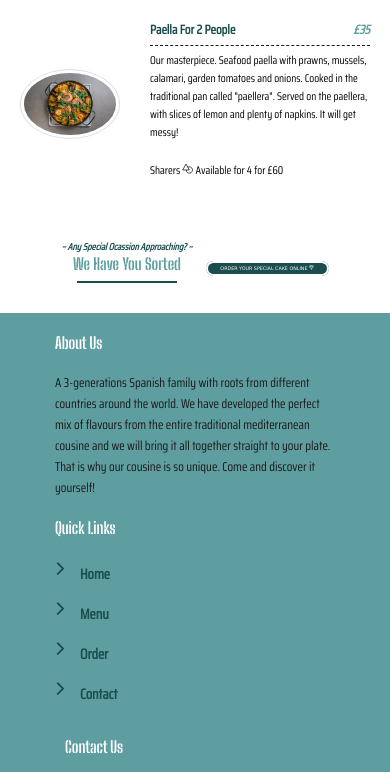
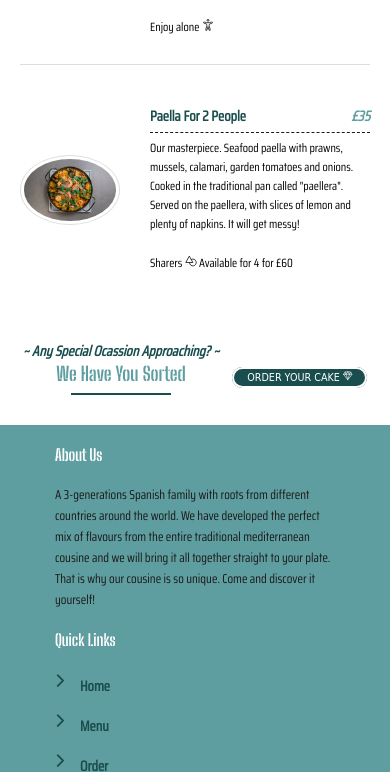
Before and after one commit to agurau/birkbeck_test14, a plain HTML site: page menu.html in a window 390 px wide. Shown: the part 1228-2000 px from the top of the page. Drawn offline with nearby package versions, Linux system fonts and the light colour scheme.

Commit message:
ninth commit

```diff
--- a/contact.css
+++ b/contact.css
@@ -8,10 +8,11 @@
 
 .title {
   text-align: center;
-  margin-bottom: 60px;
+  margin-bottom: 40px;
+  margin-top: 20px;
 }
 
-.title h4 {
+.title h3 {
   text-transform: capitalize;
   font-size: 2.25rem;
   position: relative;
@@ -21,7 +22,7 @@
   color: var(--blue);
 }
 
-.title h4 span {
+.title h3 span {
   display: block;
   font-size: 1.125rem;
   font-style: italic;
@@ -29,7 +30,7 @@
   color: var(--darkblue);
 }
 
-.title h4:before {
+.title h3:before {
   position: absolute;
   content: "";
   width: 100px;
@@ -57,7 +58,7 @@
   display: flex;
   justify-content: center;
   font-family: "Saira Condensed", sans-serif;
-  font-size: 1rem;
+  font-size: 1.2rem;
 }
 
 .form {
@@ -82,7 +83,7 @@
   border-radius: 4px;
   display: block;
   font-family: inherit;
-  font-size: 1rem;
+  font-size: 1.2rem;
   padding: 10px;
   width: 100%;
 }
@@ -96,11 +97,12 @@
 }
 
 .form-control small {
-  color: #e74c3c;
+  color: var(--white);
   position: absolute;
   bottom: 0;
   left: 0;
   visibility: hidden;
+  font-size: 1rem;
 }
 
 .form-control.error small {
@@ -135,13 +137,19 @@
   .contact-form {
     width: 300px;
     margin-bottom: 30px;
-    font-size: 0.7rem;
+    font-size: 0.9rem;
   }
   .form-control input {
     padding: 0;
   }
   .form button {
     width: 40%;
+  }
+  .title h3 {
+    font-size: 1.2rem;
+  }
+  .title h3 span {
+    font-size: 0.9rem;
   }
 }
 
--- a/menu.css
+++ b/menu.css
@@ -40,7 +40,7 @@ h3 {
 
 .title h3 span {
   display: block;
-  font-size: 1.125rem;
+  font-size: 1.2rem;
   font-style: italic;
   font-family: "Saira Condensed", sans-serif;
   color: var(--darkblue);
@@ -101,7 +101,7 @@ h3 {
 
 .single-menu h4 {
   text-transform: capitalize;
-  font-size: 1.375rem;
+  font-size: 1.2rem;
   color: var(--darkblue);
   border-bottom: 1px dashed var(--grey);
   margin-bottom: 5px;
@@ -116,6 +116,7 @@ h3 {
 
 .single-menu p {
   margin-bottom: 20px;
+  font-size: 1rem;
 }
 
 .menu-content {
@@ -167,7 +168,7 @@ h3 {
     margin-right: 8px;
   }
   .add-favourites {
-    font-size: 0.57rem;
+    font-size: 0.55rem;
   }
 }
 
@@ -200,28 +201,28 @@ h3 {
     margin-bottom: 30px;
   }
   .title h3 {
-    font-size: 1rem;
+    font-size: 1.2rem;
   }
   .title h3 span {
-    font-size: 0.6rem;
+    font-size: 0.9rem;
   }
   .single-menu {
-    padding-bottom: 10px;
+    padding-bottom: 25px;
   }
   .single-menu img {
     max-width: 100px;
   }
   .single-menu h4 {
-    font-size: 0.8rem;
+    font-size: 0.9rem;
   }
   .single-menu p {
-    font-size: 0.7rem;
+    font-size: 0.75rem;
   }
   .title .bottom-title {
     margin-right: 10px;
   }
   .add-favourites {
-    font-size: 0.3rem;
+    font-size: 0.6rem;
   }
 }
 
--- a/menu.html
+++ b/menu.html
@@ -178,8 +178,7 @@
           <span>~ Any special ocassion approaching? ~</span> We have you sorted
         </h3>
         <a class="add-favourites" href="order.html"
-          >Order your special cake online
-          <ion-icon name="diamond-outline"></ion-icon
+          >Order your cake <ion-icon name="diamond-outline"></ion-icon
         ></a>
       </div>
     </div>
@@ -260,9 +259,9 @@
             <section id="newsletter">
               <h2>Subscribe to the newsletter</h2>
               <form id="top-subscribe-form">
-                <h4>Your name</h4>
+                <h4>Name</h4>
                 <input type="name" name="firstname" placeholder="First name" />
-                <h4>Your email</h4>
+                <h4>Email</h4>
                 <input
                   type="email"
                   name="email"
@@ -272,9 +271,9 @@
               </form>
             </section>
           </div>
-          <div class="copy">
+          <!-- <div class="copy">
             <p>&copy; 2021 all rights reserved</p>
-          </div>
+          </div> -->
         </div>
       </div>
       <!-- Scroll to top button -->
--- a/order.css
+++ b/order.css
@@ -10,12 +10,15 @@
 }
 
 h3 {
-  text-align: center;
-  font-size: 2rem;
-  font-family: "Saira Condensed", sans-serif;
-  background-color: var(--blue);
-  color: var(--white);
-  height: 3rem;
+  text-transform: capitalize;
+  font-size: 2.25rem;
+  position: relative;
+  display: inline-block;
+  padding-bottom: 10px;
+  font-family: "Big Shoulders Stencil Display", cursive;
+  color: var(--blue);
+  display: flex;
+  justify-content: center;
 }
 
 .product {
@@ -80,7 +83,7 @@ h3 {
   background-color: var(--darkblue);
   color: var(--white);
   padding: 4px 10px 4px 10px;
-  /* margin: 10px 0px; */
+  margin: 50px 0px;
   font-size: 1.3rem;
   cursor: pointer;
   font-family: "Saira Condensed", sans-serif;
@@ -131,7 +134,6 @@ h3 {
 h4 {
   text-transform: capitalize;
   font-family: "Saira Condensed", sans-serif;
-  text-align: center;
 }
 
 h5 {
--- a/styles.css
+++ b/styles.css
@@ -89,7 +89,7 @@ a {
     font-size: 2.5rem;
   }
   .nav .nav-items a {
-    font-size: 0.8rem;
+    font-size: 1rem;
   }
 }
 
@@ -101,7 +101,7 @@ a {
     font-size: 2.2rem;
   }
   .nav .nav-items a {
-    font-size: 0.8rem;
+    font-size: 1rem;
   }
 }
 
@@ -118,7 +118,7 @@ a {
     font-size: 1.8rem;
   }
   .nav .nav-items a {
-    font-size: 0.7rem;
+    font-size: 0.8rem;
   }
 }
 
@@ -436,6 +436,7 @@ input {
   .footer-area .container .footer .single-footer:first-child {
     width: fit-content;
     margin-bottom: 20px;
+    margin-left: 20px;
   }
   .footer-area .container .footer .single-footer:nth-child(2) {
     width: 200px;
```
Also changed, not shown: cart.css (+10 -0 lines), cart.html (+4 -4 lines), contact.html (+1 -1 lines), index.html (+4 -4 lines), order.html (+7 -5 lines).
